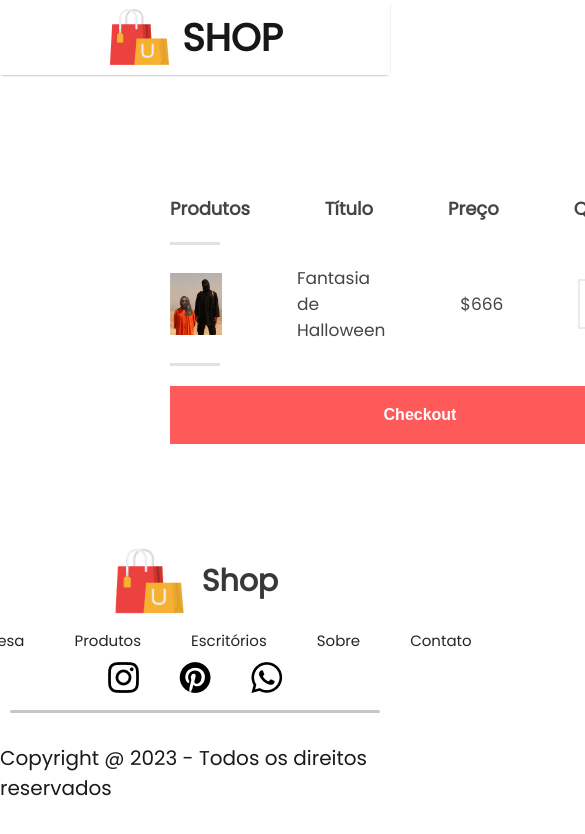
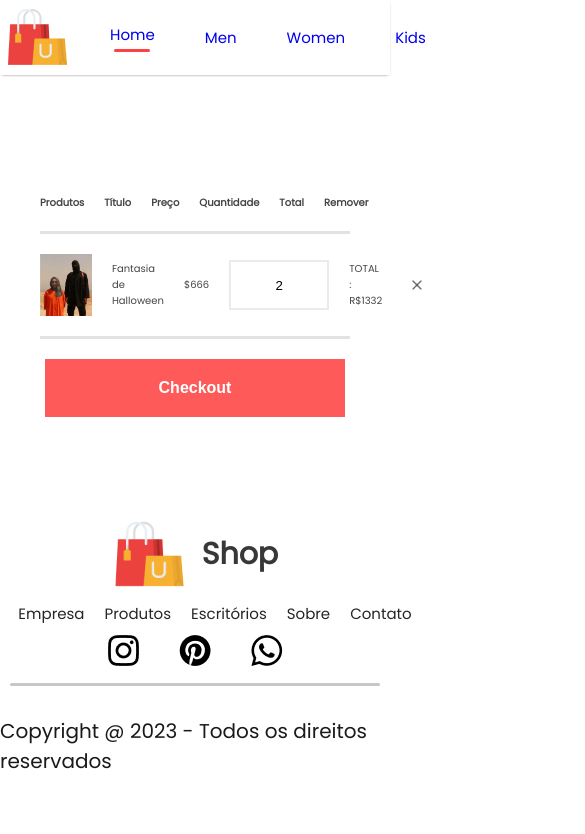
Before and after one commit to isaiasgabriel/react-store, a React (Create React App) app: page /cart in a window 390 px wide. Shown: the top 834 px of the page, 585 px wide, since content can reach past the window. Built offline with nearby package versions, Linux system fonts and the light colour scheme.

Commit message:
adjustments

```diff
--- a/src/Components/CartItems/CartItems.css
+++ b/src/Components/CartItems/CartItems.css
@@ -59,3 +59,23 @@
     display: block;
     cursor: pointer;
 }
+
+@media screen and (max-width:768px){
+   .cartitems {
+    margin: 100px 40px;
+   }
+
+   .cartitems-format-main {
+    font-size: 10px;
+    gap: 20px;
+   }
+
+   .cartitems-remove-icon {
+    width: 10px;
+    margin: 0px 10px;
+   }
+
+   .checkout {
+    width: 300px;
+   }
+}
--- a/src/Components/Footer/Footer.css
+++ b/src/Components/Footer/Footer.css
@@ -69,3 +69,9 @@
     height: 3px;
     background: #c7c7c7;
 }
+
+@media screen and (max-width:768px){
+    .footer-links {
+        gap: 20px;
+    }
+}
--- a/src/Components/Landing/Landing.css
+++ b/src/Components/Landing/Landing.css
@@ -66,7 +66,7 @@
 @media screen and (max-width: 768px) {
     .landing {
         flex-direction: column;
-        margin-top: 30px;
+        margin-top: 120px;
         width: 90%px;
     }
 
@@ -106,7 +106,7 @@
         margin-right: auto;
     }
 
-    .land-right img {
+    .land-right{
         display: none;
     }
 }
--- a/src/Components/Navbar/Navbar.css
+++ b/src/Components/Navbar/Navbar.css
@@ -83,16 +83,26 @@
 
 @media screen and (max-width: 768px) {
     .navbar {
-        flex-direction: column;
-        align-items: center;
         padding: 5px;
     }
 
+    .nav-logo {
+        gap: 5px;
+    }
+
+    .nav-logo p {
+        display: none;
+    }
+
     .nav-menu {
-        display: none;
+        font-size: 15px;
     }
 
     .nav-login-cart {
         display: none;
     }
+
+    .nav-cart-count {
+        display: none;
+    }
 }
```
